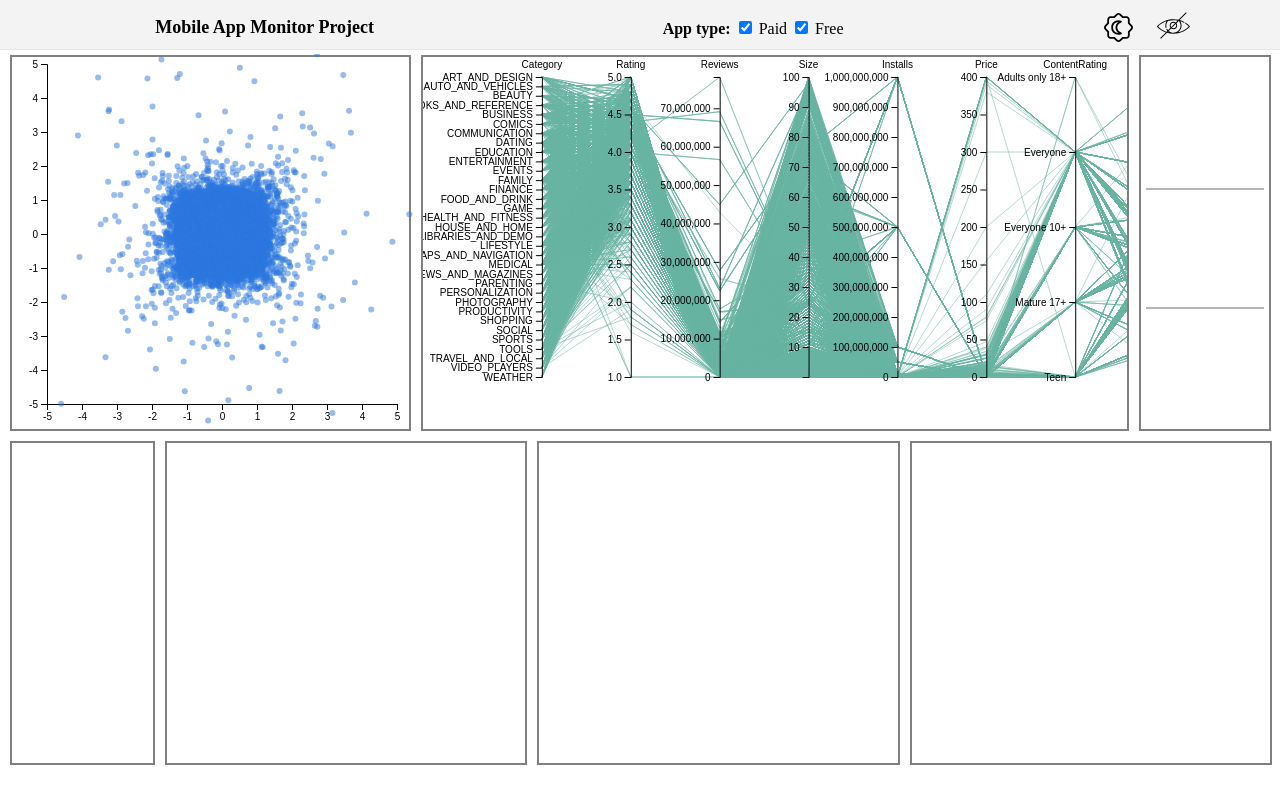
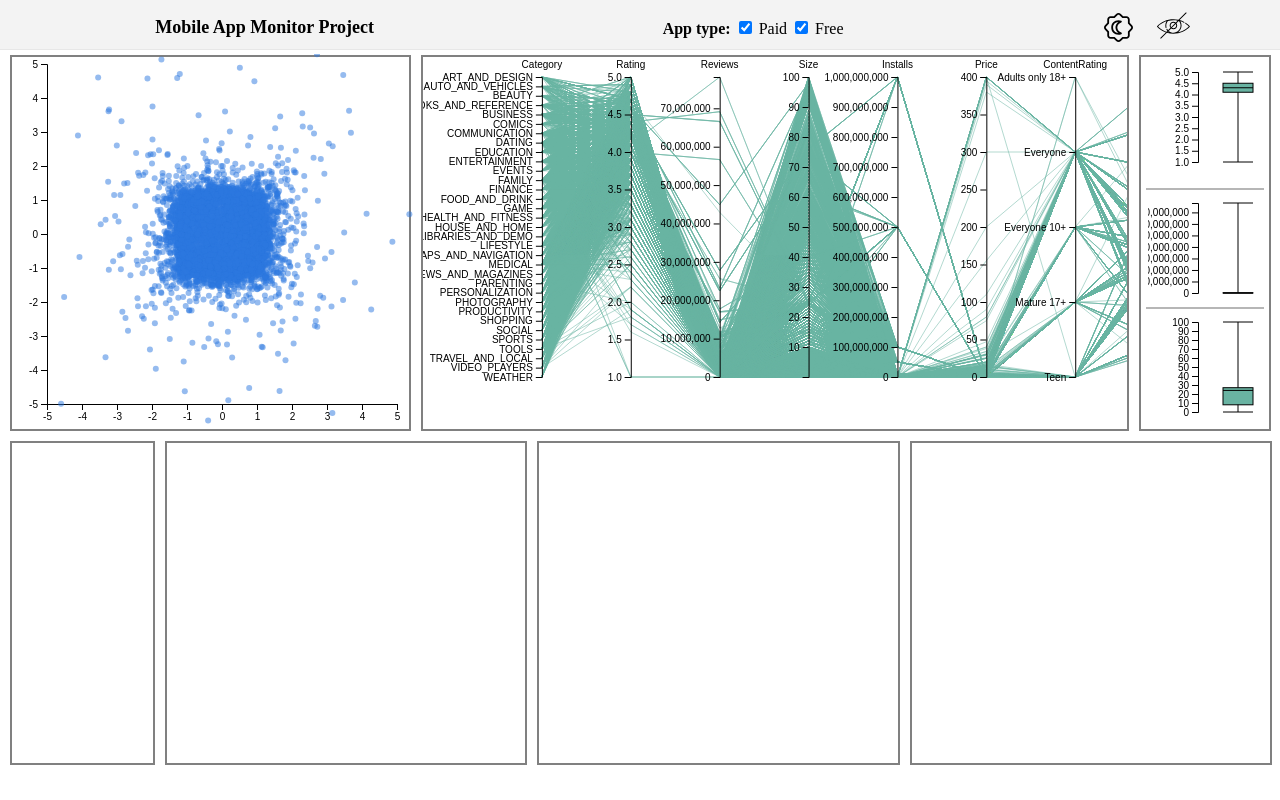
Before and after one commit to silviodeigiudici/VA_Project, a plain HTML site: page visualization/index.html in a window 1280 px wide. Drawn offline with nearby package versions, Linux system fonts and the light colour scheme.

Commit message:
Boxplots implemented, fixes needed on Review boxplot, next iteration should add labels to the boxplots

```diff
--- a/visualization/index.html
+++ b/visualization/index.html
@@ -74,6 +74,8 @@
   <script src="./js/data_updater.js"></script>
   <script src="./js/scatterplot.js"></script>
   <script src="./js/parallel_plot.js"></script>
+  <script src="./js/boxplot1.js"></script>
   <script src="./js/header.js"></script>
   <script src="./js/init.js"></script>
+
 </body>
--- /dev/null
+++ b/visualization/js/boxplot1.js
@@ -0,0 +1,134 @@
+class BoxPlot1 {
+    constructor(dataUpdater) {
+        this.dataUpdater = dataUpdater;
+
+        var margin = { top: 15, right: 50, bottom: 20, left: 50 }
+        var height = 90;
+        var width = 30;
+        this.height = height;
+        this.width = width;
+        this.svg = d3.select(".boxplot1")
+          .append("svg")
+            .attr("width", width + margin.left + margin.right)
+            .attr("height", height + margin.top + margin.bottom)
+          .append("g")
+            .attr("transform",
+                  "translate(" + margin.left + "," + margin.top + ")");
+        this.svg1 = d3.select(".boxplot2")
+          .append("svg")
+            .attr("width", width + margin.left + margin.right)
+            .attr("height", height + margin.top + margin.bottom)
+          .append("g")
+            .attr("transform",
+                  "translate(" + margin.left + "," + margin.top + ")");
+        this.svg2 = d3.select(".boxplot3")
+          .append("svg")
+            .attr("width", width + margin.left + margin.right)
+            .attr("height", height + margin.top + margin.bottom)
+          .append("g")
+            .attr("transform",
+                  "translate(" + margin.left + "," + margin.top + ")");
+
+
+        var referenceBoxPlot = this;
+        this.dataUpdater.addListener('dataReady', function(e) {
+            referenceBoxPlot.startVisualization(referenceBoxPlot);
+        });
+    }
+
+    startVisualization(referenceBoxPlot) {
+        //Let's make rate boxplot
+        var data_s = dataUpdater.data
+        var data_to_sort = []
+        var i
+        for (i in data_s){
+          if(data_s[i] != "NaN"){
+            data_to_sort.push(parseFloat(data_s[i].Rating))
+          }
+        }
+        data_to_sort.pop() //One NaN is sneaking in somehow in the last loop..
+        var data_sorted = data_to_sort.sort(d3.ascending)
+        makeBoxPlot(referenceBoxPlot,referenceBoxPlot.svg,data_sorted)
+
+        //Reviews boxplot
+        data_to_sort = []
+        for (i in data_s){
+          if(data_s[i].Reviews != "NaN"){
+            data_to_sort.push(parseInt(data_s[i].Reviews))
+          }
+        }
+        data_to_sort.pop() //One NaN is sneaking in somehow in the last loop..
+        data_sorted = data_to_sort.sort(d3.ascending)
+        //console.log(data_sorted)
+        makeBoxPlot(referenceBoxPlot,referenceBoxPlot.svg1,data_sorted)
+
+        //Size boxplot
+        data_to_sort = []
+        for (i in data_s){
+          if(data_s[i].Size != "NaN"){
+            data_to_sort.push(parseInt(data_s[i].Size))
+          }
+        }
+        data_to_sort.pop() //One NaN is sneaking in somehow in the last loop..
+        data_sorted = data_to_sort.sort(d3.ascending)
+        //console.log(data_sorted)
+        makeBoxPlot(referenceBoxPlot,referenceBoxPlot.svg2,data_sorted)
+      }
+    updateVisualization() {
+
+    }
+
+
+}
+function makeBoxPlot(referenceBoxPlot,svg,data_sorted){
+
+    // Compute summary statistics used for the box:
+    var q1 = d3.quantile(data_sorted, .25)
+    var median = d3.quantile(data_sorted, .5)
+    var q3 = d3.quantile(data_sorted, .75)
+    var interQuantileRange = q3 - q1
+    var min = data_sorted[0]
+    var max = data_sorted[data_sorted.length-1]
+    console.log(min, max)
+    // Show the Y scale
+    var y = d3.scaleLinear()
+      .domain([min,max])
+      .range([referenceBoxPlot.height, 0]);
+    svg.call(d3.axisLeft(y))
+
+
+    // a few features for the box
+    var center = 40
+    var width = 30
+
+    // Show the main vertical line
+    svg
+      .append("line")
+        .attr("x1", center)
+        .attr("x2", center)
+        .attr("y1", y(min) )
+        .attr("y2", y(max) )
+        .attr("stroke", "black")
+
+    // Show the box
+    svg
+      .append("rect")
+        .attr("x", center - width/2)
+        .attr("y", y(q3) )
+        .attr("height", (y(q1)-y(q3)) )
+        .attr("width", referenceBoxPlot.width )
+        .attr("stroke", "black")
+        .style("fill", "#69b3a2")
+
+    // show median, min and max horizontal lines
+    svg
+      .selectAll("toto")
+      .data([min, median, max])
+      .enter()
+      .append("line")
+        .attr("x1", center-referenceBoxPlot.width/2)
+        .attr("x2", center+referenceBoxPlot.width/2)
+        .attr("y1", function(d){ return(y(d))} )
+        .attr("y2", function(d){ return(y(d))} )
+        .attr("stroke", "black")
+}
--- a/visualization/js/init.js
+++ b/visualization/js/init.js
@@ -4,6 +4,7 @@ var dataUpdater = new DataUpdater();
 var scatterplot = new Scatterplot(dataUpdater);
 var header = new Header(dataUpdater);
 var parallelPlot = new ParallelPlot(dataUpdater);
+var boxPlot = new BoxPlot1(dataUpdater);
 
 
 dataUpdater.header = header;
```
